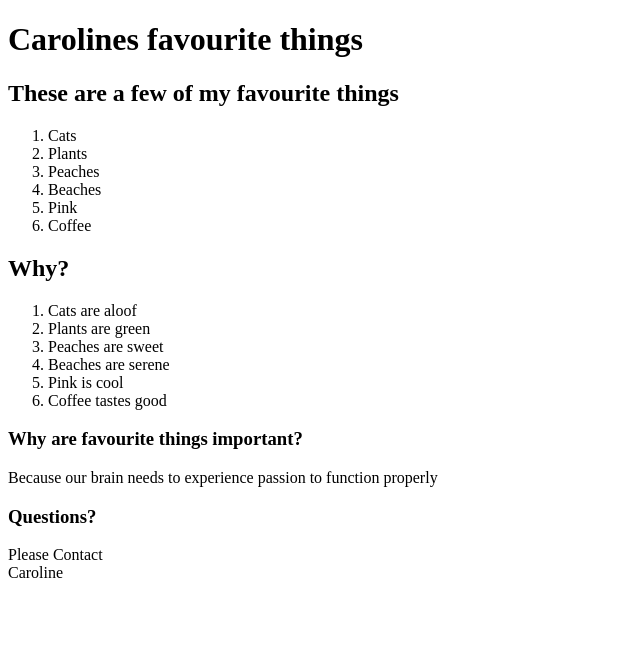
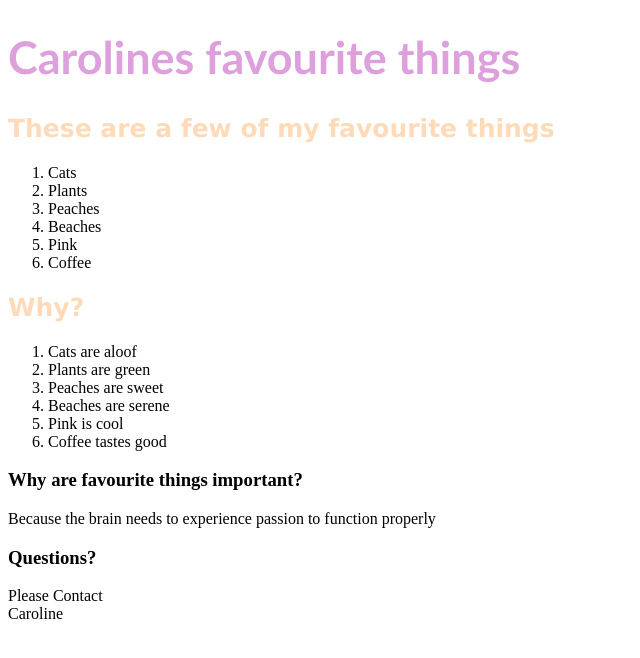
Before and after one commit to car0linb/test-git, a plain HTML site: page index.html in a window 1280 px wide. Shown: the whole page, without its empty margins (0-640 px from the left). Drawn offline with Linux system fonts and the light colour scheme.

Commit message:
added stylesheet in css

```diff
--- a/index.html
+++ b/index.html
@@ -7,6 +7,7 @@
     <title>Favourite things</title>
     <h1>Carolines favourite things</h1>
 
+    <link rel="stylesheet" href="style.css">
 </head>
 <body>
     <div>
@@ -41,7 +42,7 @@
 
 <h3>Why are favourite things important?</h3>
 <p>
-    Because our brain needs to experience passion to function properly
+    Because the brain needs to experience passion to function properly
 </p>
 
 <h3>Questions?</h3>
--- /dev/null
+++ b/style.css
@@ -0,0 +1,16 @@
+
+h1{
+color: plum;
+font-size: 45px;
+font-family: 'Trebuchet MS', 'Lucida Sans Unicode', 'Lucida Grande',
+'Lucida Sans', Arial, sans-serif;
+}
+
+h2{
+
+    color: peachpuff;
+    font-size: 25px;
+    font-family: 'Lucida Sans', 'Lucida Sans Regular',
+    'Lucida Grande', 'Lucida Sans Unicode', Geneva, Verdana, sans-serif;
+
+}
```
